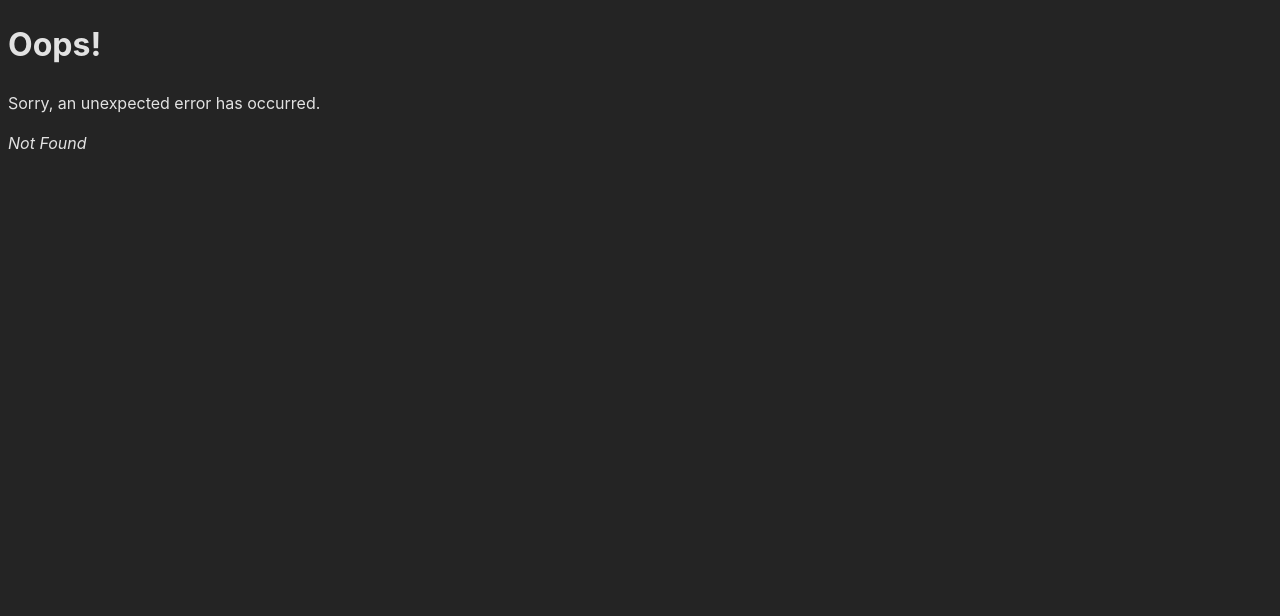
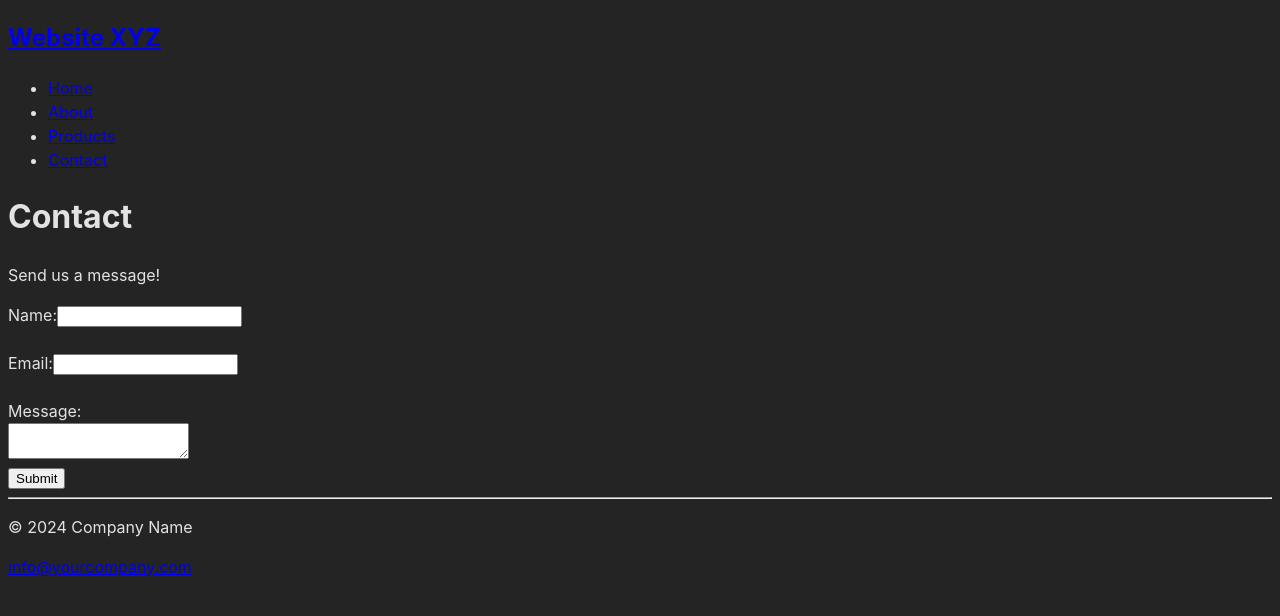
Before and after one commit to jonathanbcsouza/router-app, a React (Vite) app: page /contact in a window 1280 px wide. Before the commit this address had no page. Shown: the top 616 px of the page. Built offline with nearby package versions, Linux system fonts and the light colour scheme.

Commit message:
feat: add new routes and setup website skeleton

```diff
--- a/src/App.tsx
+++ /dev/null
@@ -1,9 +0,0 @@
-import { Home } from './routes/Home';
-
-export const App = () => {
-  return (
-    <>
-      <Home />
-    </>
-  );
-};
--- a/src/main.tsx
+++ b/src/main.tsx
@@ -1,7 +1,7 @@
 import React from 'react';
 import ReactDOM from 'react-dom/client';
 import { RouterProvider } from 'react-router-dom';
-import { router } from './routes/router';
+import { router } from './router';
 
 import './index.css';
 
--- /dev/null
+++ b/src/router.tsx
@@ -0,0 +1,23 @@
+import { createBrowserRouter } from 'react-router-dom';
+import { Root } from './routes/Root.tsx';
+import { About } from './routes/About.tsx';
+import { Products } from './routes/Products.tsx';
+import { ProductDetails } from './routes/ProductDetails.tsx';
+import { Contact } from './routes/Contact.tsx';
+import { Footer } from './routes/Footer.tsx';
+import { ErrorPage } from './routes/ErrorPage.tsx';
+
+export const router = createBrowserRouter([
+  {
+    path: '/',
+    element: <Root />,
+    errorElement: <ErrorPage />,
+    children: [
+      { path: 'about', element: <About /> },
+      { path: 'products', element: <Products /> },
+      { path: 'products/:id', element: <ProductDetails /> },
+      { path: 'contact', element: <Contact /> },
+    ],
+  },
+  { path: '/footer', element: <Footer /> },
+]);
--- /dev/null
+++ b/src/routes/About.tsx
@@ -0,0 +1,8 @@
+export const About = () => {
+  return (
+    <>
+      <h2>About</h2>
+      <p>This is the about page.</p>
+    </>
+  );
+};
--- /dev/null
+++ b/src/routes/Contact.tsx
@@ -0,0 +1,41 @@
+import React, { useState } from 'react';
+
+export const Contact = () => {
+  const [form, setForm] = useState({ name: '', email: '', message: '' });
+
+  const handleChange = (event: React.ChangeEvent<HTMLInputElement | HTMLTextAreaElement>) => {
+    setForm({ ...form, [event.target.name]: event.target.value });
+  };
+
+  const handleSubmit = (event: React.FormEvent) => {
+    event.preventDefault();
+    console.log(form);
+    alert(`Data submitted: \n${JSON.stringify(form, null, 2)}`);
+    setForm({ name: '', email: '', message: '' });
+  };
+
+  return (
+    <div>
+      <h1>Contact</h1>
+      <p>Send us a message!</p>
+      <form onSubmit={handleSubmit}>
+        <label>
+          Name:
+          <input type="text" name="name" value={form.name} onChange={handleChange} />
+        </label>
+        <br /> <br />
+        <label>
+          Email:
+          <input type="email" name="email" value={form.email} onChange={handleChange} />
+        </label>
+        <br /> <br />
+        <label>
+          Message: <br />
+          <textarea name="message" value={form.message} onChange={handleChange} />
+          <br />
+        </label>
+        <button type="submit">Submit</button>
+      </form>
+    </div>
+  );
+};
--- a/src/routes/Content.tsx
+++ /dev/null
@@ -1,18 +0,0 @@
-import { Link } from 'react-router-dom';
-
-export const Content = () => {
-  return (
-    <div>
-      <nav>
-        <ul>
-          <li>
-            <Link to="/home">Home</Link>
-          </li>
-          <li>
-            <Link to="/products">Products</Link>
-          </li>
-        </ul>
-      </nav>
-    </div>
-  );
-};
--- /dev/null
+++ b/src/routes/Footer.tsx
@@ -0,0 +1,11 @@
+export const Footer = () => {
+  return (
+    <footer className="footer">
+      <hr />
+      <p>&copy; {new Date().getFullYear()} Company Name</p>
+      <p>
+        <a href="mailto:info@yourcompany.com">info@yourcompany.com</a>
+      </p>
+    </footer>
+  );
+};
--- /dev/null
+++ b/src/routes/Header.tsx
@@ -0,0 +1,27 @@
+import { Link } from 'react-router-dom';
+
+export function Header() {
+  return (
+    <header>
+      <nav>
+        <h1>
+          <Link to="/">Website XYZ</Link>
+        </h1>
+        <ul>
+          <li>
+            <Link to="/">Home</Link>
+          </li>
+          <li>
+            <Link to="/about">About</Link>
+          </li>
+          <li>
+            <Link to="/products">Products</Link>
+          </li>
+          <li>
+            <Link to="/contact">Contact</Link>
+          </li>
+        </ul>
+      </nav>
+    </header>
+  );
+}
--- a/src/routes/Home.tsx
+++ /dev/null
@@ -1,12 +0,0 @@
-import { Content } from './Content';
-
-export const Home = () => {
-  return (
-    <>
-      <header>
-        <h1>Website XYZ</h1>
-      </header>
-      <Content />
-    </>
-  );
-};
--- a/src/routes/Products.tsx
+++ b/src/routes/Products.tsx
@@ -13,7 +13,8 @@ const products: Product[] = productsJson;
 export const Products = () => {
   return (
     <div>
-      <h1>Products</h1>
+      <h2>Products</h2>
+      <p>This is the about page.</p>
       <ul>
         {products.map((product) => (
           <li key={product.id}>
--- /dev/null
+++ b/src/routes/Root.tsx
@@ -0,0 +1,13 @@
+import { Header } from './Header';
+import { Footer } from './Footer';
+import { Outlet } from 'react-router-dom';
+
+export const Root = () => {
+  return (
+    <>
+      <Header />
+      <Outlet />
+      <Footer />
+    </>
+  );
+};
--- a/src/routes/router.tsx
+++ /dev/null
@@ -1,26 +0,0 @@
-import { createBrowserRouter } from 'react-router-dom';
-import { Home } from './Home.tsx';
-import { Products } from './Products.tsx';
-import { ErrorPage } from './ErrorPage.tsx';
-import { App } from '../App.tsx';
-import { ProductDetails } from './ProductDetails.tsx';
-
-export const router = createBrowserRouter([
-  {
-    path: '/',
-    element: <App />,
-    errorElement: <ErrorPage />,
-  },
-  {
-    path: '/home',
-    element: <Home />,
-  },
-  {
-    path: '/products',
-    element: <Products />,
-  },
-  {
-    path: '/products/:id',
-    element: <ProductDetails />,
-  },
-]);
```
Also changed, not shown: 1 other file (tests, documents, lock files or other folders).
